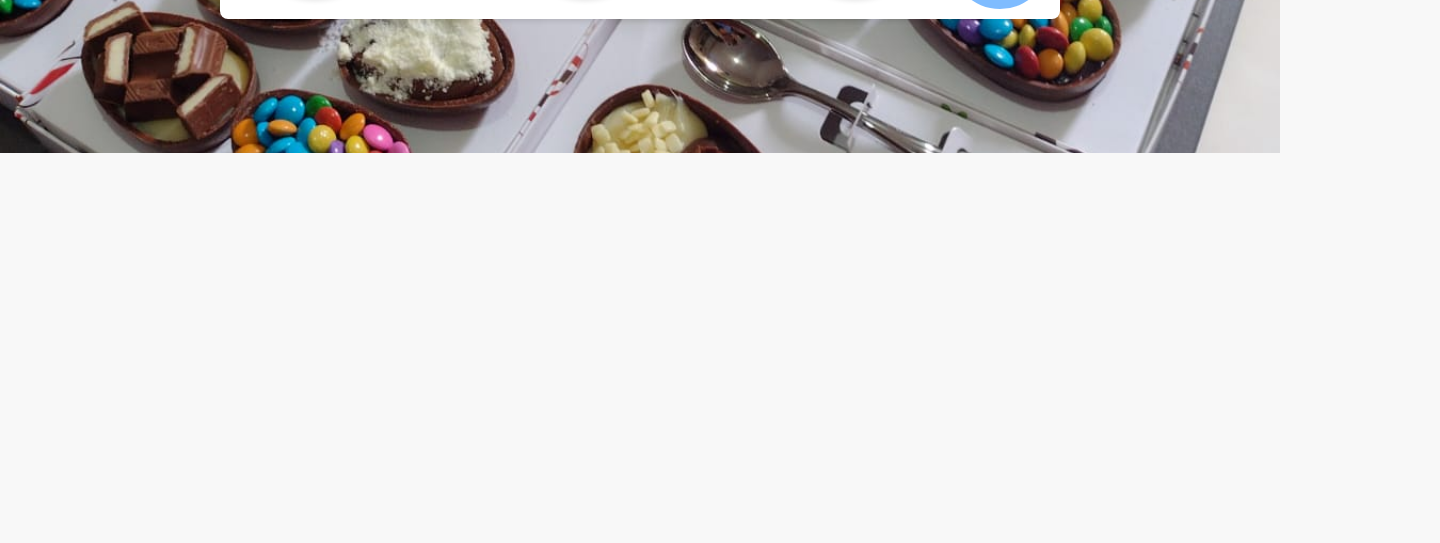
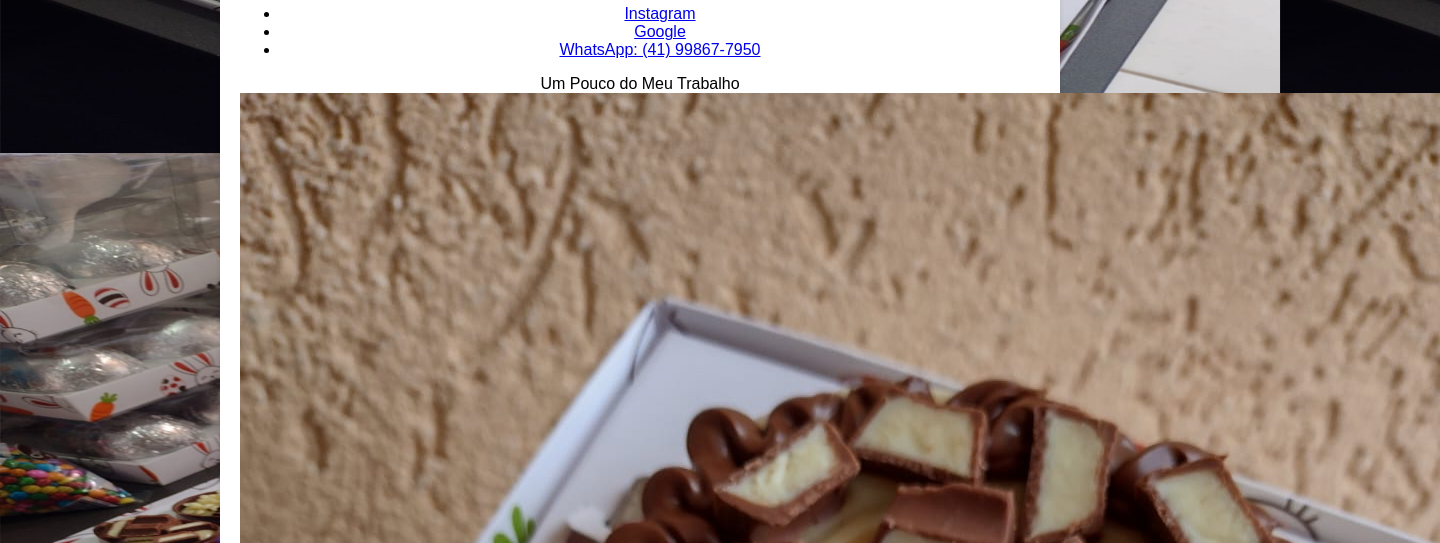
Before and after one commit to megafilme/Meus-Bolos, a plain HTML site: page index.html in a window 1280 px wide. Shown: the part 647-1190 px from the top of the page, 1440 px wide, since content can reach past the window. Before the commit the page ends 800 px from the top, so only its background shows below. Drawn offline with Linux system fonts and the light colour scheme.

Commit message:
Update index.html

```diff
--- a/index.html
+++ b/index.html
@@ -4,19 +4,17 @@
   <meta charset="UTF-8">
   <meta name="viewport" content="width=device-width, initial-scale=1.0">
   <title>Linguagem Do Amor Doceria</title>
-  <link rel="stylesheet" href="site.css"> <!-- Estilo CSS para a página -->
-
   <style>
-    /* Estilos CSS para a página */
     body {
       font-family: Arial, sans-serif;
       margin: 0;
       padding: 0;
       background-color: #f8f8f8;
-      background-image: url('foto\ capa\ do\ bolo\ site.jpg'); /* Caminho para sua imagem */
-      background-size: cover;
+      background-image: url('foto\ capa\ do\ bolo\ site.jpg');
+      background-size: 100% auto; /* Ajuste para dispositivos móveis */
       background-position: center;
       background-repeat: no-repeat;
+      background-attachment: fixed; /* Mantém a imagem de fundo fixa */
     }
 
     .container {
@@ -36,107 +34,7 @@
       filter: brightness(90%);
     }
 
-    /* Estilos para a seção de links */
-    #link-list {
-      margin-top: 10px;
-      margin-bottom: 20px;
-      padding: 0;
-      list-style-type: none;
-      text-align: center;
-    }
-
-    /* Estilo para cada link */
-    .link-item a {
-      display: block;
-      padding: 10px;
-      border-radius: 5px;
-      margin-bottom: 10px;
-      text-decoration: none;
-      color: #fff;
-      transition: background-color 0.3s ease-in-out;
-    }
-
-    .blue-link a {
-      background-color: #007bff;
-    }
-
-    .pink-link a {
-      background-color: #ff69b4;
-    }
-
-    .green-link a {
-      background-color: #28a745;
-    }
-
-    /* Estilo de hover para todos os links */
-    .link-item a:hover {
-      background-color: #0056b3;
-    }
-
-    .logo {
-      margin-top: 20px;
-      margin-bottom: 20px;
-      width: 150px;
-      border-radius: 50%;
-    }
-
-    /* Estilos para a mensagem de boas-vindas */
-    #welcome-message {
-      position: absolute;
-      top: 10px;
-      right: 10px;
-      background-color: #007bff;
-      color: #fff;
-      padding: 10px;
-      border-radius: 5px;
-      z-index: 1000;
-      display: none;
-    }
-
-    /* Estilos para a bolinha */
-    .circle {
-      position: absolute;
-      bottom: 10px;
-      right: 10px;
-      width: 100px;
-      height: 100px;
-      background-color: rgba(0, 123, 255, 0.5);
-      border-radius: 50%;
-      display: flex;
-      justify-content: center;
-      align-items: center;
-      color: #fff;
-      font-size: 12px;
-      text-align: center;
-    }
-
-    /* Estilos para os quadradinhos das fotos */
-    .grid-container {
-      display: grid;
-      grid-template-columns: repeat(3, 1fr);
-      gap: 10px;
-      margin-top: 20px;
-    }
-
-    .grid-item {
-      width: 150px;
-      height: 150px;
-      overflow: hidden;
-      border-radius: 50%;
-      box-shadow: 0 2px 5px rgba(0, 0, 0, 0.1);
-    }
-
-    .grid-item img {
-      width: 100%;
-      height: 100%;
-      object-fit: cover;
-      border-radius: 50%;
-      transition: transform 0.3s ease-in-out;
-    }
-
-    .grid-item:hover img {
-      transform: scale(1.1);
-    }
+    /* Outros estilos aqui */
 
     /* Estilos para telas menores, como smartphones */
     @media only screen and (max-width: 600px) {
```
